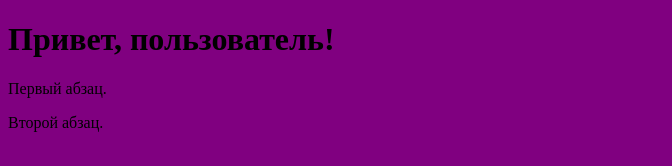
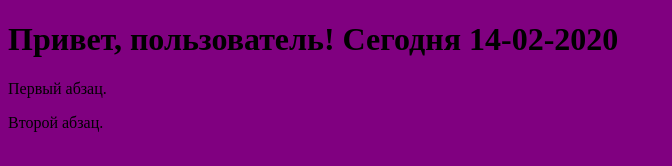
Before and after one commit to OlgaNetwork/github-for-twill, a plain HTML site: page index.html in a window 1280 px wide. Shown: the whole page, without its empty margins (0-672 px from the left). Drawn offline with Linux system fonts and the light colour scheme.

Commit message:
Update index.html

```diff
--- a/index.html
+++ b/index.html
@@ -6,7 +6,7 @@
   <title>Пример веб-страницы</title>
  </head>
  <body>
-  <h1>Привет, пользователь!</h1>
+  <h1>Привет, пользователь! Сегодня 14-02-2020</h1>
   <!-- Комментарий -->
   <p>Первый абзац.</p>
   <p>Второй абзац.</p>
```
